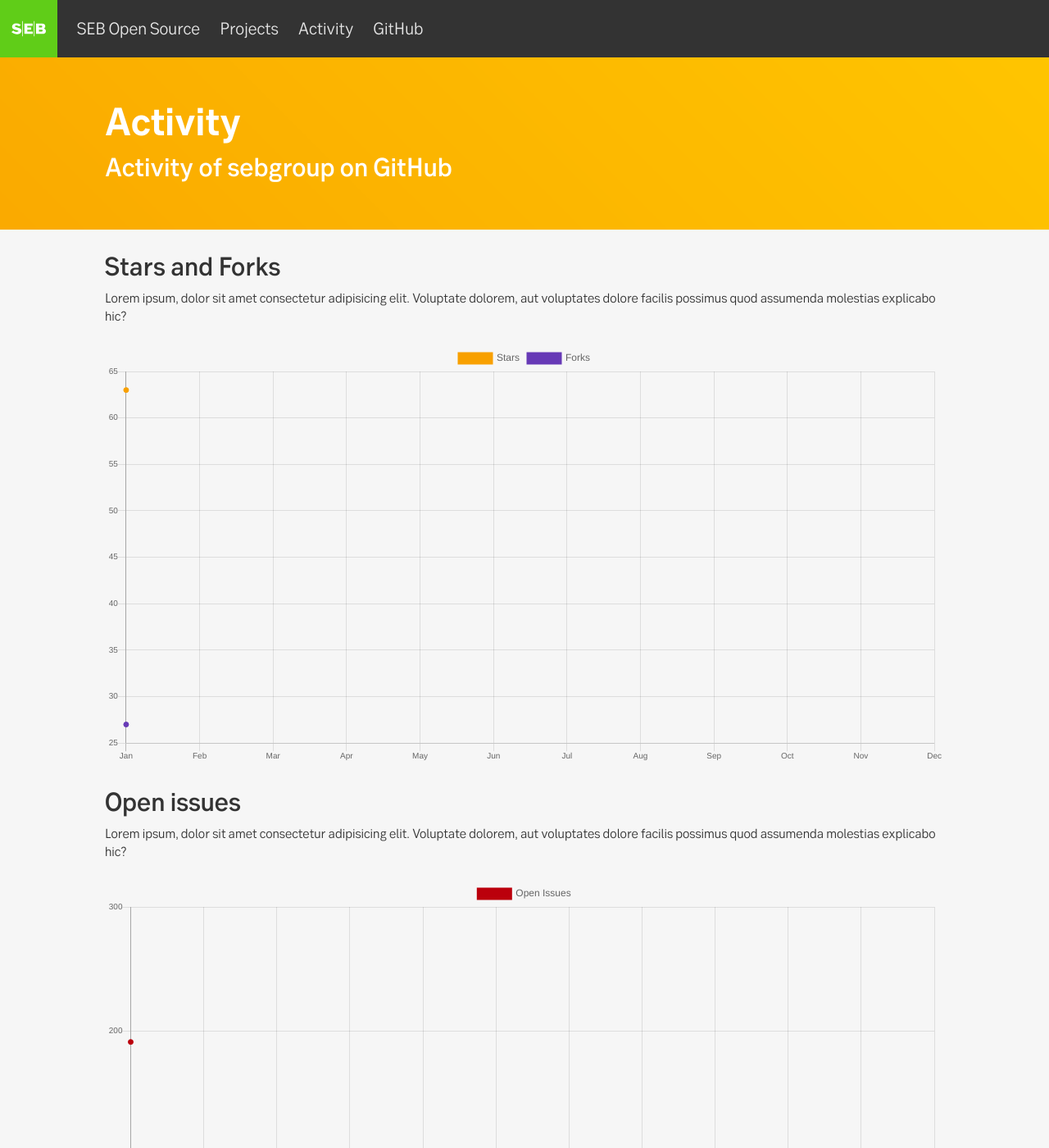
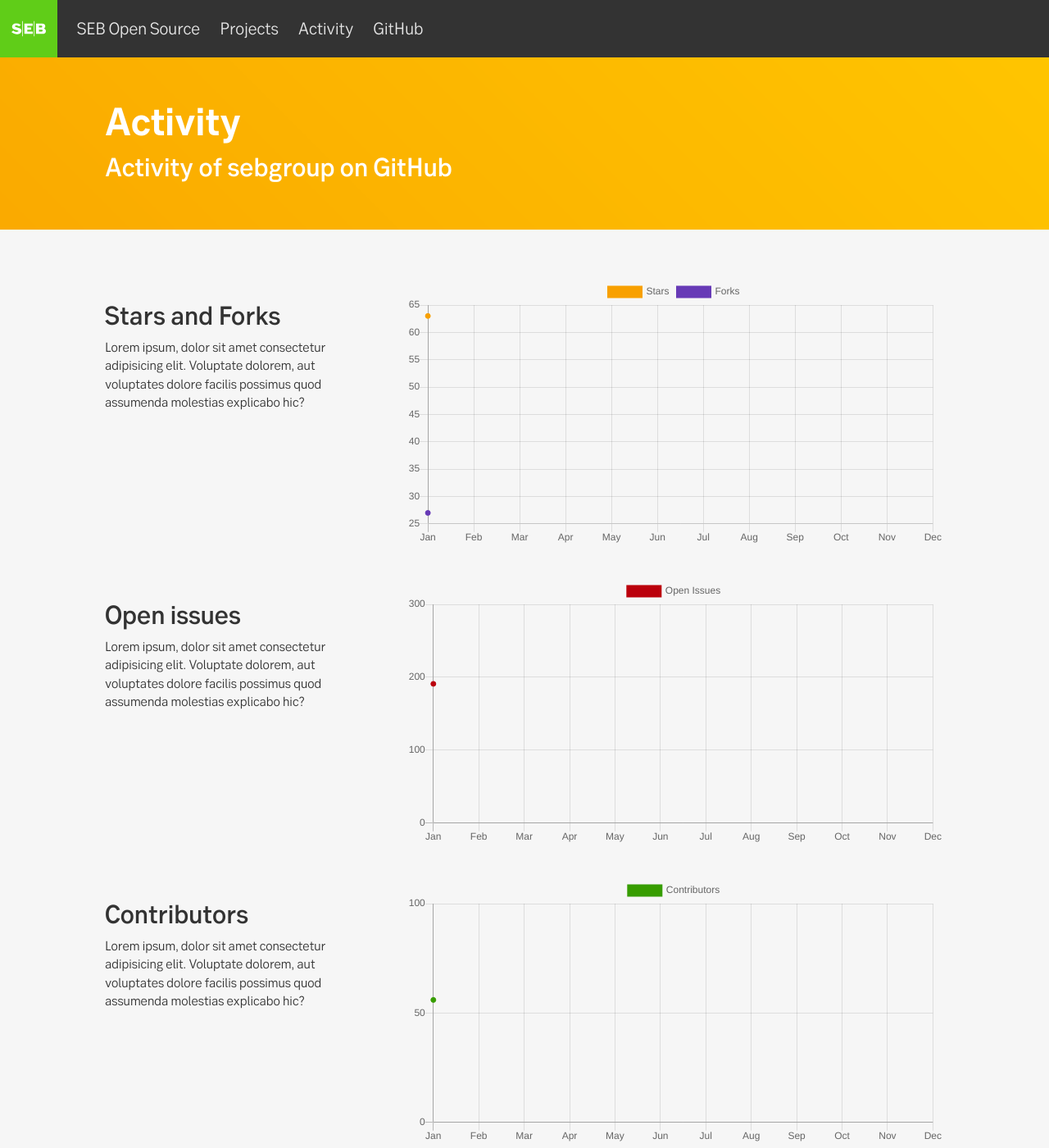
Before and after one commit to seb-oss/sebgroup.github.io, a Jekyll site: the page built from activity.html, in a window 1280 px wide and 1400 px high. Shown: the whole window at 82% size. Built offline with Jekyll 4.4.1, drawn with Linux system fonts in a browser that asks for light colours; nearby versions of some CDN libraries.

Commit message:
feat: add desktop styling for activity

```diff
--- a/_sass/activity.scss
+++ b/_sass/activity.scss
@@ -1,3 +1,28 @@
 .activity-canvas {
   margin: $spacer-l 0;
+  @include small {
+    margin: 0;
+  }
 }
+
+.activity-section {
+  @include small {
+    @include flex-horizontal;
+    margin: $spacer-xl 0;
+
+    .activity-text-section {
+      flex: 1;
+      margin-top: $spacer-l;
+      margin-right: $spacer-xl;
+    }
+
+    .activity-canvas-wrapper {
+      flex: 2;
+      overflow: hidden;
+    }
+
+    .responsive-chart {
+      position: relative;
+    }
+  }
+}
--- a/activity.html
+++ b/activity.html
@@ -12,7 +12,11 @@
         <h2>Stars and Forks</h2>
         <p>Lorem ipsum, dolor sit amet consectetur adipisicing elit. Voluptate dolorem, aut voluptates dolore facilis possimus quod assumenda molestias explicabo hic?</p>
     </div>
-    <canvas id="stars-and-forks" class="activity-canvas"></canvas>
+    <div class="activity-canvas-wrapper">
+        <div class="responsive-chart">
+            <canvas id="stars-and-forks" class="activity-canvas"></canvas>
+        </div>
+    </div>
 </div>
 
 <div id="open-issues-wrapper" class="activity-section">
@@ -20,7 +24,11 @@
         <h2>Open issues</h2>
         <p>Lorem ipsum, dolor sit amet consectetur adipisicing elit. Voluptate dolorem, aut voluptates dolore facilis possimus quod assumenda molestias explicabo hic?</p>
     </div>
-    <canvas id="open-issues" class="activity-canvas"></canvas>
+    <div class="activity-canvas-wrapper">
+        <div class="responsive-chart">
+            <canvas id="open-issues" class="activity-canvas"></canvas>
+        </div>
+    </div>
 </div>
 
 <div id="contributors-wrapper" class="activity-section">
@@ -28,7 +36,11 @@
         <h2>Contributors</h2>
         <p>Lorem ipsum, dolor sit amet consectetur adipisicing elit. Voluptate dolorem, aut voluptates dolore facilis possimus quod assumenda molestias explicabo hic?</p>
     </div>
-    <canvas id="contributors" class="activity-canvas"></canvas>
+    <div class="activity-canvas-wrapper">
+        <div class="responsive-chart">
+            <canvas id="contributors" class="activity-canvas"></canvas>
+        </div>
+    </div>
 </div>
 
 <div id="active-repos-wrapper" class="activity-section">
@@ -36,7 +48,11 @@
         <h2>Active repositories</h2>
         <p>Lorem ipsum, dolor sit amet consectetur adipisicing elit. Voluptate dolorem, aut voluptates dolore facilis possimus quod assumenda molestias explicabo hic?</p>
     </div>
-    <canvas id="active-repos" class="activity-canvas"></canvas>
+    <div class="activity-canvas-wrapper">
+        <div class="responsive-chart">
+            <canvas id="active-repos" class="activity-canvas"></canvas>
+        </div>
+    </div>
 </div>
 
 <script async defer src="assets/js/activity.js"></script>
--- a/assets/js/activity.js
+++ b/assets/js/activity.js
@@ -53,24 +53,6 @@
         data: forksData.slice(-12)
       }
     ]
-  },
-  options: {
-    scales: {
-      xAxes: [
-        {
-          ticks: {
-            fontSize: 10
-          }
-        }
-      ],
-      yAxes: [
-        {
-          ticks: {
-            fontSize: 10
-          }
-        }
-      ]
-    }
   }
 })
 
@@ -97,14 +79,6 @@
             min: 0,
             stepSize: 100,
             max: 300,
-            fontSize: 10
-          }
-        }
-      ],
-      xAxes: [
-        {
-          ticks: {
-            fontSize: 10
           }
         }
       ]
@@ -135,14 +109,6 @@
             min: 0,
             stepSize: 50,
             max: 100,
-            fontSize: 10
-          }
-        }
-      ],
-      xAxes: [
-        {
-          ticks: {
-            fontSize: 10
           }
         }
       ]
@@ -172,14 +138,6 @@
             min: 0,
             stepSize: 10,
             max: 30,
-            fontSize: 10
-          }
-        }
-      ],
-      xAxes: [
-        {
-          ticks: {
-            fontSize: 10
           }
         }
       ]
```
